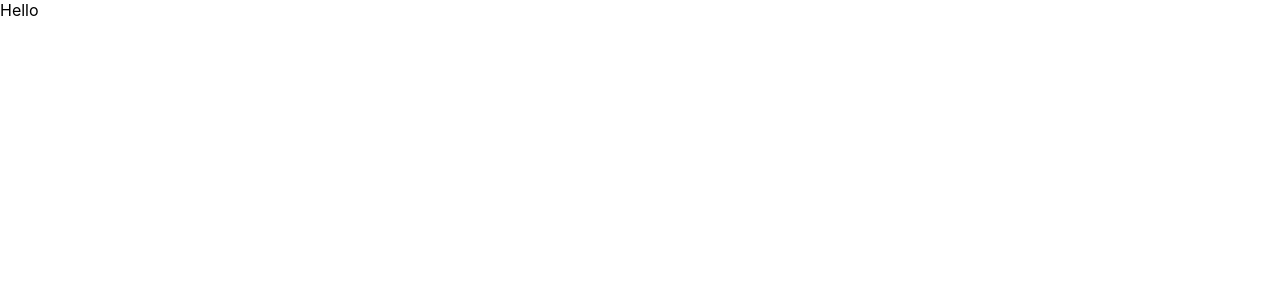
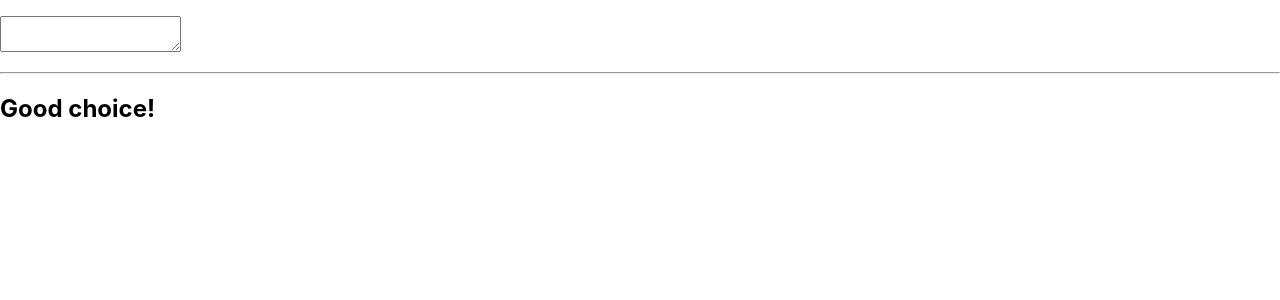
Before and after one commit to mdabdulhalimcse/ReactJS, a React (Create React App) app: page / in a window 1280 px wide. Shown: the top 300 px of the page. Built offline with nearby package versions, Linux system fonts and the light colour scheme.

Commit message:
useState Hook use

```diff
--- a/src/App.js
+++ b/src/App.js
@@ -1,5 +1,6 @@
 import React from "react";
 import './App.css';
+import Todo from "./components/Todo";
 
 export default class AppShowRenderProps extends React.Component{
 
@@ -7,7 +8,10 @@
     render(){
 
         return(
-          <div>Hello</div>
+          <div>
+            {/* <Todo /> */}
+            <Todo />
+          </div>
         );
     }
 }
--- /dev/null
+++ b/src/components/Todo.js
@@ -0,0 +1,27 @@
+import { useState } from "react";
+
+export default function Todo() {
+    const [todo, setTodo] = useState('');
+    const [warning, setWarning] = useState('');
+
+    const handleInput = (e) => {
+        const inputValue = e.target.value;
+        const warning = inputValue.includes('.js')
+        ? 'You need JavaScript skill to complete the task. Do you have it.?'
+        : null;
+
+       setTodo(inputValue);
+       setWarning(warning);
+    }
+
+    return(
+        <div>
+        <p>{todo}</p>
+        <p>
+            <textarea name='todo' value={todo} onChange={handleInput} />
+        </p>
+        <hr/>
+        <h2>{warning || 'Good choice!'}</h2>
+    </div>
+    )
+}
```
Also changed, not shown: src/components/TodoClass.js (added, +33 -0 lines).
